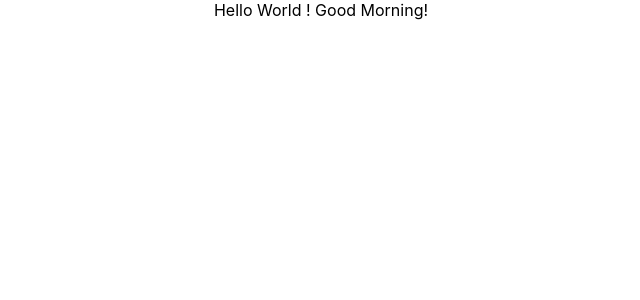
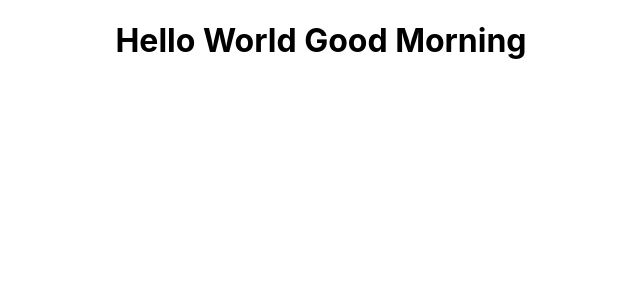
Before and after one commit to syed-naseer-abbas/firstreact, a React (Create React App) app: page / in a window 1280 px wide. Shown: the top 300 px of the page, without its empty margins (319-959 px from the left). Built offline with nearby package versions, Linux system fonts and the light colour scheme.

Commit message:
Update App.js

```diff
--- a/src/App.js
+++ b/src/App.js
@@ -5,7 +5,7 @@ import './App.css';
 function App() {
   return (
     <div className="App">
-      Hello World ! Good Morning!
+      <h1> Hello World Good Morning </h1>
     </div>
   );
 }
```
